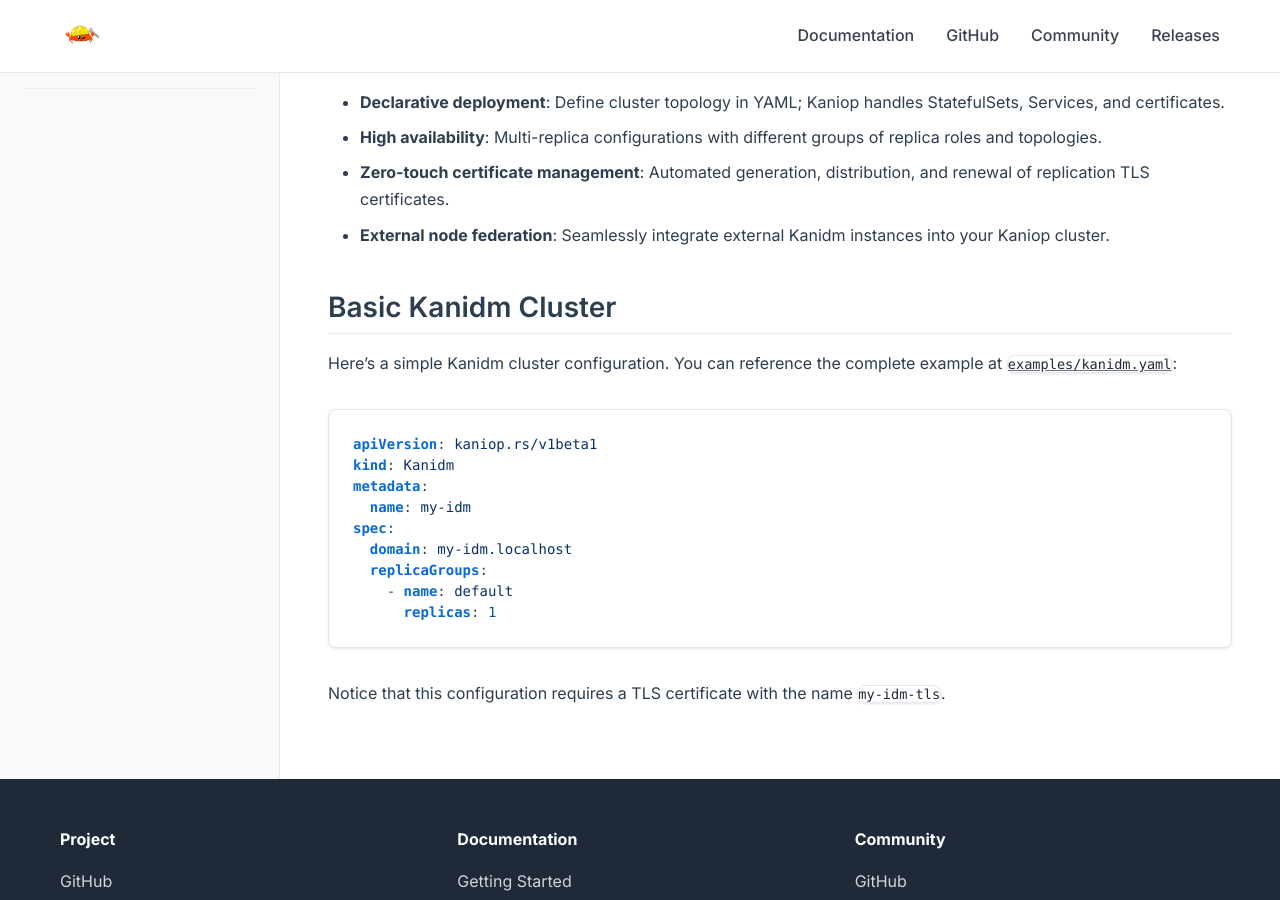
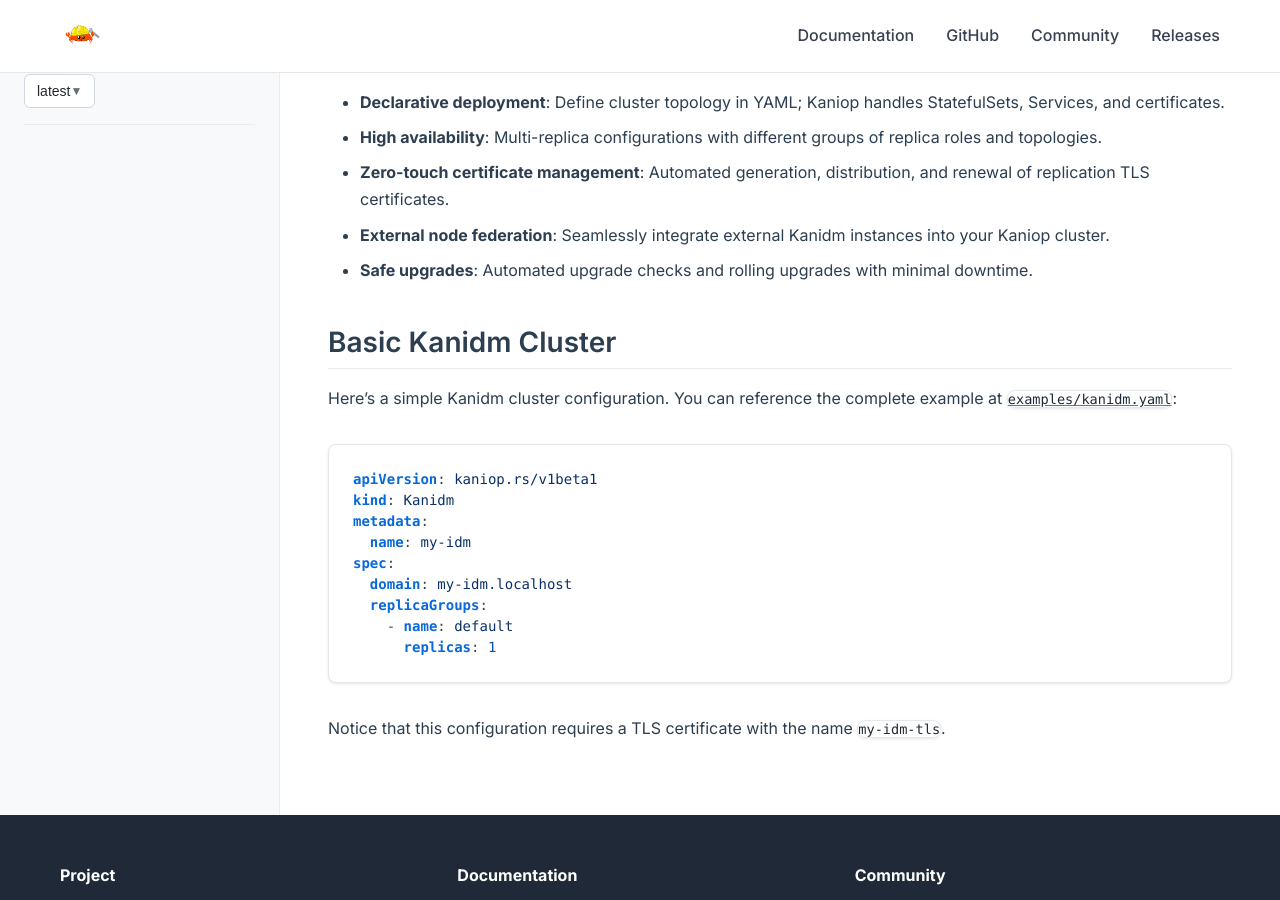
Before and after one commit to pando85/pando85.github.io, a Jekyll site: the page built from docs/kaniop/latest/usage/kanidm.md, in a window 1280 px wide and 900 px high, scrolled down 736 px. Built offline with Jekyll 4.4.1, drawn with Linux system fonts in a browser that asks for light colours.

Commit message:
deploy: pando85/kaniop@2ad63fdb576eb4b4496f5d68f28c55cc3a0d1181

```diff
--- a/docs/kaniop/latest/usage/kanidm.md
+++ b/docs/kaniop/latest/usage/kanidm.md
@@ -19,6 +19,7 @@
   replication TLS certificates.
 - **External node federation**: Seamlessly integrate external Kanidm instances into your Kaniop
   cluster.
+- **Safe upgrades**: Automated upgrade checks and rolling upgrades with minimal downtime.
 
 ## Basic Kanidm Cluster
 
```
